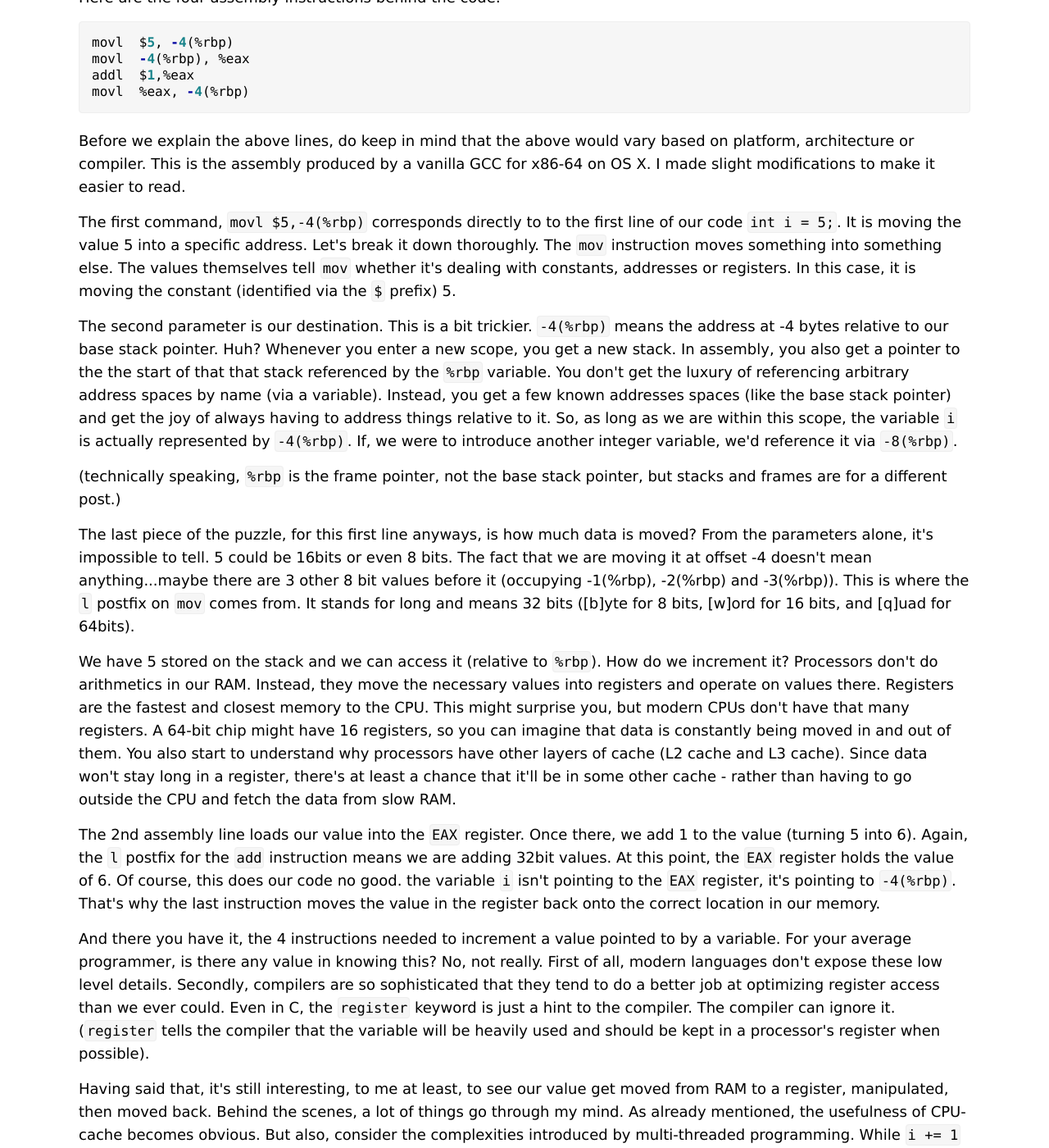
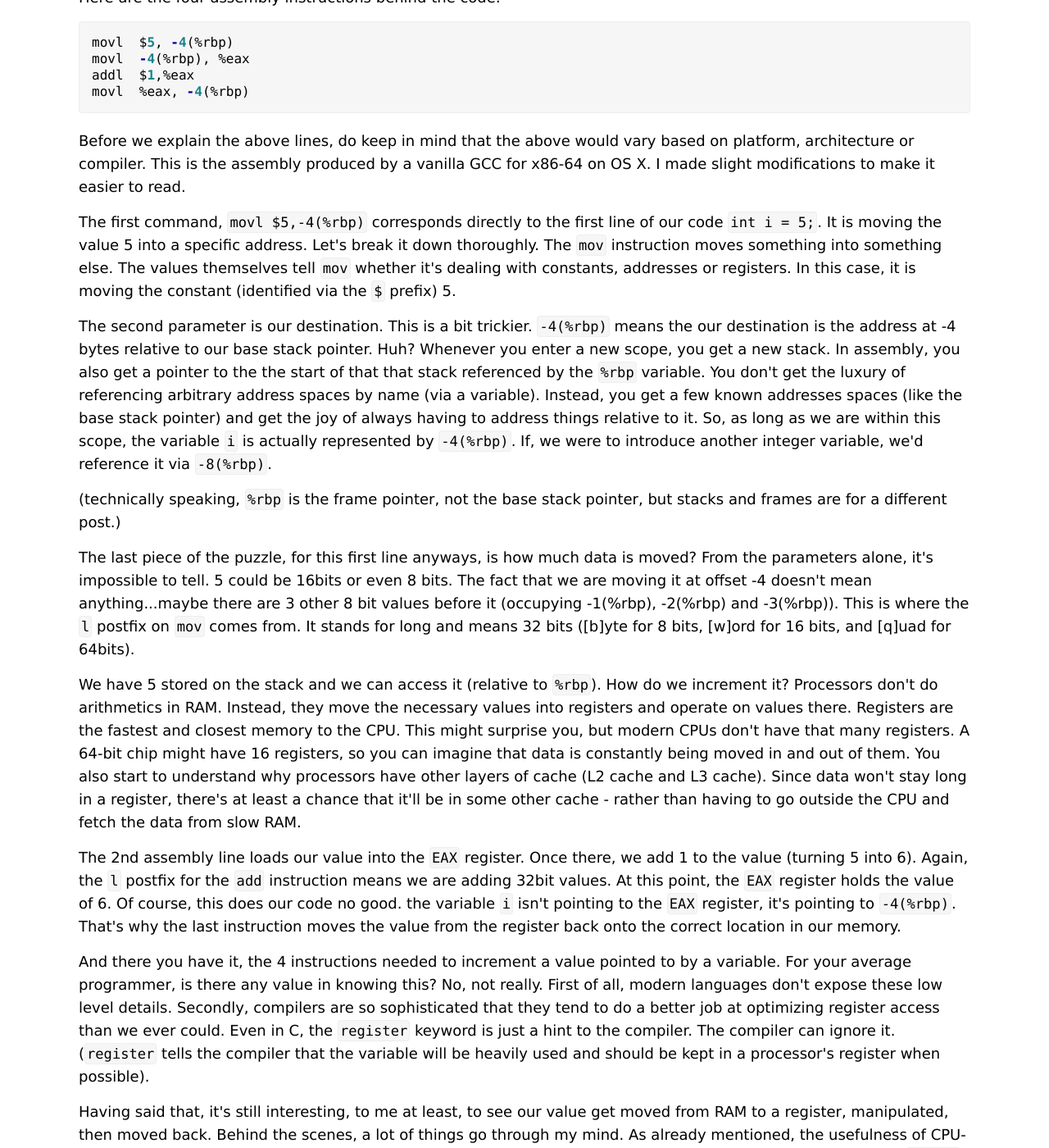
Before and after one commit to fehmicansaglam/fehmicansaglam.github.com, a Jekyll site: the page built from _posts/2012-5-3-Lets-Increment-I-Assembly-Style.html, in a window 1280 px wide and 1400 px high, scrolled down 374 px. Shown: the whole window at 82% size. Built offline with Jekyll 4.4.1, drawn with Linux system fonts in a browser that asks for light colours; nearby versions of some CDN libraries; comment, search, counter and statistics services are not loaded.

Commit message:
correction 3

```diff
--- a/_posts/2012-5-3-Lets-Increment-I-Assembly-Style.html
+++ b/_posts/2012-5-3-Lets-Increment-I-Assembly-Style.html
@@ -23,17 +23,17 @@
 
 <p>Before we explain the above lines, do keep in mind that the above would vary based on platform, architecture or compiler. This is the assembly produced by a vanilla GCC for x86-64 on OS X. I made slight modifications to make it easier to read.</p>
 
-<p>The first command, <code>movl  $5,-4(%rbp)</code> corresponds directly to to the first line of our code <code>int i = 5;</code>. It is moving the value 5 into a specific address. Let's break it down thoroughly. The <code>mov</code> instruction moves something into something else. The values themselves tell <code>mov</code> whether it's dealing with constants, addresses or registers. In this case, it is moving the constant (identified via the <code>$</code> prefix) 5.</p>
+<p>The first command, <code>movl  $5,-4(%rbp)</code> corresponds directly to the first line of our code <code>int i = 5;</code>. It is moving the value 5 into a specific address. Let's break it down thoroughly. The <code>mov</code> instruction moves something into something else. The values themselves tell <code>mov</code> whether it's dealing with constants, addresses or registers. In this case, it is moving the constant (identified via the <code>$</code> prefix) 5.</p>
 
-<p>The second parameter is our destination. This is a bit trickier. <code>-4(%rbp)</code> means the address at -4 bytes relative to our base stack pointer. Huh? Whenever you enter a new scope, you get a new stack. In assembly, you also get a pointer to the the start of that that stack referenced by the <code>%rbp</code> variable. You don't get the luxury of referencing arbitrary address spaces by name (via a variable). Instead, you get a few known addresses spaces (like the base stack pointer) and get the joy of always having to address things relative to it. So, as long as we are within this scope, the variable <code>i</code> is actually represented by <code>-4(%rbp)</code>. If, we were to introduce another integer variable, we'd reference it via <code>-8(%rbp)</code>.</p>
+<p>The second parameter is our destination. This is a bit trickier. <code>-4(%rbp)</code> means the our destination is the address at -4 bytes relative to our base stack pointer. Huh? Whenever you enter a new scope, you get a new stack. In assembly, you also get a pointer to the the start of that that stack referenced by the <code>%rbp</code> variable. You don't get the luxury of referencing arbitrary address spaces by name (via a variable). Instead, you get a few known addresses spaces (like the base stack pointer) and get the joy of always having to address things relative to it. So, as long as we are within this scope, the variable <code>i</code> is actually represented by <code>-4(%rbp)</code>. If, we were to introduce another integer variable, we'd reference it via <code>-8(%rbp)</code>.</p>
 
 <p>(technically speaking, <code>%rbp</code> is the frame pointer, not the base stack pointer, but stacks and frames are for a different post.)</p>
 
 <p>The last piece of the puzzle, for this first line anyways, is how much data is moved? From the parameters alone, it's impossible to tell. 5 could be 16bits or even 8 bits. The fact that we are moving it at offset -4 doesn't mean anything...maybe there are 3 other 8 bit values before it (occupying -1(%rbp), -2(%rbp) and -3(%rbp)). This is where the <code>l</code> postfix on <code>mov</code> comes from. It stands for long and means 32 bits ([b]yte for 8 bits, [w]ord for 16 bits, and [q]uad for 64bits).</p>
 
-<p>We have 5 stored on the stack and we can access it (relative to <code>%rbp</code>). How do we increment it? Processors don't do arithmetics in our RAM. Instead, they move the necessary values into registers and operate on values there. Registers are the fastest and closest memory to the CPU. This might surprise you, but modern CPUs don't have that many registers. A 64-bit chip might have 16 registers, so you can imagine that data is constantly being moved in and out of them. You also start to understand why processors have other layers of cache (L2 cache and L3 cache). Since data won't stay long in a register, there's at least a chance that it'll be in some other cache - rather than having to go outside the CPU and fetch the data from slow RAM.</p>
+<p>We have 5 stored on the stack and we can access it (relative to <code>%rbp</code>). How do we increment it? Processors don't do arithmetics in RAM. Instead, they move the necessary values into registers and operate on values there. Registers are the fastest and closest memory to the CPU. This might surprise you, but modern CPUs don't have that many registers. A 64-bit chip might have 16 registers, so you can imagine that data is constantly being moved in and out of them. You also start to understand why processors have other layers of cache (L2 cache and L3 cache). Since data won't stay long in a register, there's at least a chance that it'll be in some other cache - rather than having to go outside the CPU and fetch the data from slow RAM.</p>
 
-<p>The 2nd assembly line loads our value into the <code>EAX</code> register. Once there, we add 1 to the value (turning 5 into 6). Again, the <code>l</code> postfix for the <code>add</code> instruction means we are adding 32bit values. At this point, the <code>EAX</code> register holds the value of 6. Of course, this does our code no good. the variable <code>i</code> isn't pointing to the <code>EAX</code> register, it's pointing to <code>-4(%rbp)</code>. That's why the last instruction moves the value in the register back onto the correct location in our memory.</p>
+<p>The 2nd assembly line loads our value into the <code>EAX</code> register. Once there, we add 1 to the value (turning 5 into 6). Again, the <code>l</code> postfix for the <code>add</code> instruction means we are adding 32bit values. At this point, the <code>EAX</code> register holds the value of 6. Of course, this does our code no good. the variable <code>i</code> isn't pointing to the <code>EAX</code> register, it's pointing to <code>-4(%rbp)</code>. That's why the last instruction moves the value from the register back onto the correct location in our memory.</p>
 
 <p>And there you have it, the 4 instructions needed to increment a value pointed to by a variable. For your average programmer, is there any value in knowing this? No, not really. First of all, modern languages don't expose these low level details. Secondly, compilers are so sophisticated that they tend to do a better job at optimizing register access than we ever could. Even in C, the <code>register</code> keyword is just a hint to the compiler. The compiler can ignore it. (<code>register</code> tells the compiler that the variable will be heavily used and should be kept in a processor's register when possible).</p>
 
```
